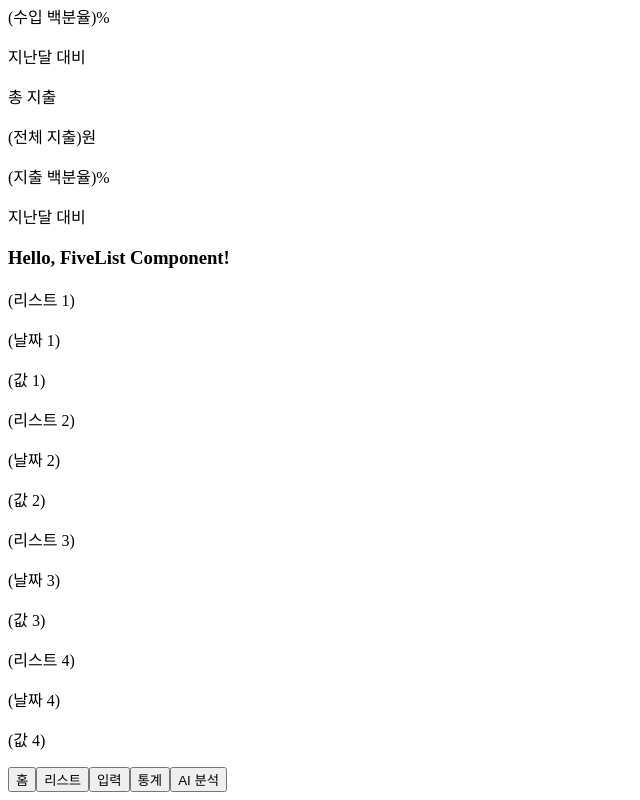
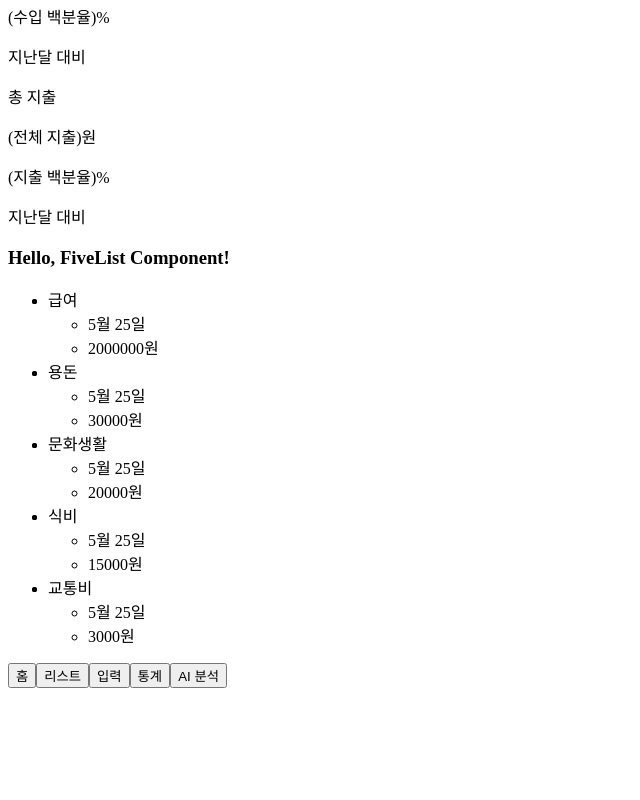
Before and after one commit to SCESecure/AI_Account_Tracker, a React (Vite) app: page / in a window 1280 px wide. Shown: the part 332-1132 px from the top of the page, without its empty margins (0-640 px from the left). After the commit the page ends 1028 px from the top, so only its background shows below. Built offline with nearby package versions, Linux system fonts and the light colour scheme.

Commit message:
리스트들을 상태 끌어올리고 FiveList에 적용 완료

```diff
--- a/src/components/Body/Body.tsx
+++ b/src/components/Body/Body.tsx
@@ -82,10 +82,13 @@ export default function Body({ screen }: { screen: ScreenStatus }) {
     },
   ];
 
+  // 이건 내림차순 버전 5개만 보여주는 리스트
+  const top5list: List[] = defaultList.sort((a, b) => b.price - a.price);
+
   return (
     <>
-      {screen.isHome && <Home />}
-      {screen.isList && <List />}
+      {screen.isHome && <Home top5list={top5list} />}
+      {screen.isList && <List defaultList={defaultList} />}
       {screen.isInput && <Input />}
       {screen.isStat && <Stat />}
       {screen.isAI && <AI />}
--- a/src/components/Body/Home/FiveList.tsx
+++ b/src/components/Body/Home/FiveList.tsx
@@ -1,27 +1,24 @@
-export default function FiveList() {
+import type { List } from "../Body";
+
+export default function FiveList({ top5list }: { top5list: List[] }) {
+  const result = [];
+
+  for (let i = 0; i < 5; i++) {
+    result.push(
+      <li key={top5list[i].id}>
+        <li>{top5list[i].category}</li>
+        <ul typeof="circle">
+          <li>{top5list[i].month + "월 " + top5list[i].day + "일"}</li>
+          <li>{top5list[i].price + "원"}</li>
+        </ul>
+      </li>,
+    );
+  }
+
   return (
     <>
       <h3>Hello, FiveList Component!</h3>
-      <div>
-        <p>(리스트 1)</p>
-        <p>(날짜 1)</p>
-        <p>(값 1)</p>
-      </div>
-      <div>
-        <p>(리스트 2)</p>
-        <p>(날짜 2)</p>
-        <p>(값 2)</p>
-      </div>
-      <div>
-        <p>(리스트 3)</p>
-        <p>(날짜 3)</p>
-        <p>(값 3)</p>
-      </div>
-      <div>
-        <p>(리스트 4)</p>
-        <p>(날짜 4)</p>
-        <p>(값 4)</p>
-      </div>
+      <ul>{result}</ul>
     </>
   );
 }
--- a/src/components/Body/Home/Home.tsx
+++ b/src/components/Body/Home/Home.tsx
@@ -1,9 +1,10 @@
+import type { List } from "../Body";
 import Expense from "./Expense";
 import FiveList from "./FiveList";
 import Income from "./Income";
 import Total from "./Total";
 
-export default function Home() {
+export default function Home({ top5list }: { top5list: List[] }) {
   return (
     <>
       <h2>Hello, Home Component!</h2>
@@ -11,7 +12,7 @@ export default function Home() {
       <Total />
       <Income />
       <Expense />
-      <FiveList />
+      <FiveList top5list={top5list} />
     </>
   );
 }
--- a/src/components/Body/List/AllList.tsx
+++ b/src/components/Body/List/AllList.tsx
@@ -1,4 +1,4 @@
-import type { List } from "./List";
+import type { List } from "../Body";
 import ListItem from "./ListItem";
 
 export default function AllList({ dateSearched }: { dateSearched: List[] }) {
--- a/src/components/Body/List/ListItem.tsx
+++ b/src/components/Body/List/ListItem.tsx
@@ -1,4 +1,4 @@
-import type { List } from "./List";
+import type { List } from "../Body";
 
 interface ListItemTypes extends List {
   key: string;
```
Also changed, not shown: src/components/Body/List/List.tsx (+4 -5 lines).
